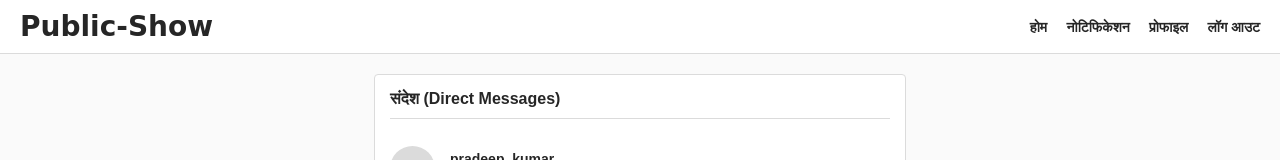
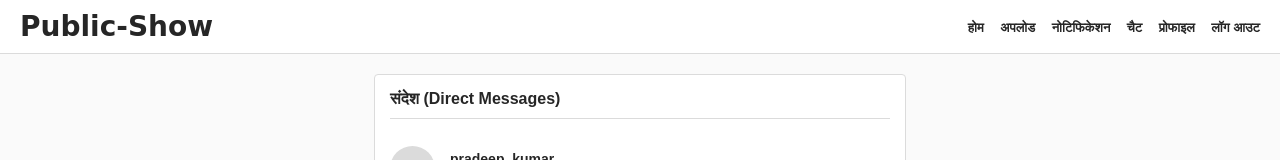
Before and after one commit to anddep9793-code/Public-Show, a plain HTML site: page messages.html in a window 1280 px wide. Shown: the top 160 px of the page. Drawn offline with Linux system fonts and the light colour scheme.

Commit message:
Update messages.html

```diff
--- a/messages.html
+++ b/messages.html
@@ -28,9 +28,9 @@
         .nav-links a {
             text-decoration: none;
             color: #262626;
-            margin-left: 15px;
+            margin-left: 12px;
             font-weight: bold;
-            font-size: 14px;
+            font-size: 13px;
         }
         .chat-container {
             max-width: 500px;
@@ -80,7 +80,9 @@
         <div class="logo">Public-Show</div>
         <div class="nav-links">
             <a href="stage.html">होम</a>
+            <a href="upload.html">अपलोड</a>
             <a href="notifications.html">नोटिफिकेशन</a>
+            <a href="messages.html">चैट</a>
             <a href="profile.html">प्रोफाइल</a>
             <a href="index.html">लॉग आउट</a>
         </div>
@@ -88,7 +90,6 @@
 
     <div class="chat-container">
         <div class="chat-title">संदेश (Direct Messages)</div>
-
         <div class="chat-item">
             <div class="chat-pic"></div>
             <div class="chat-info">
@@ -96,7 +97,6 @@
                 <p>नमस्ते! आपका नया शो बहुत अच्छा लगा।</p>
             </div>
         </div>
-
         <div class="chat-item">
             <div class="chat-pic"></div>
             <div class="chat-info">
```
